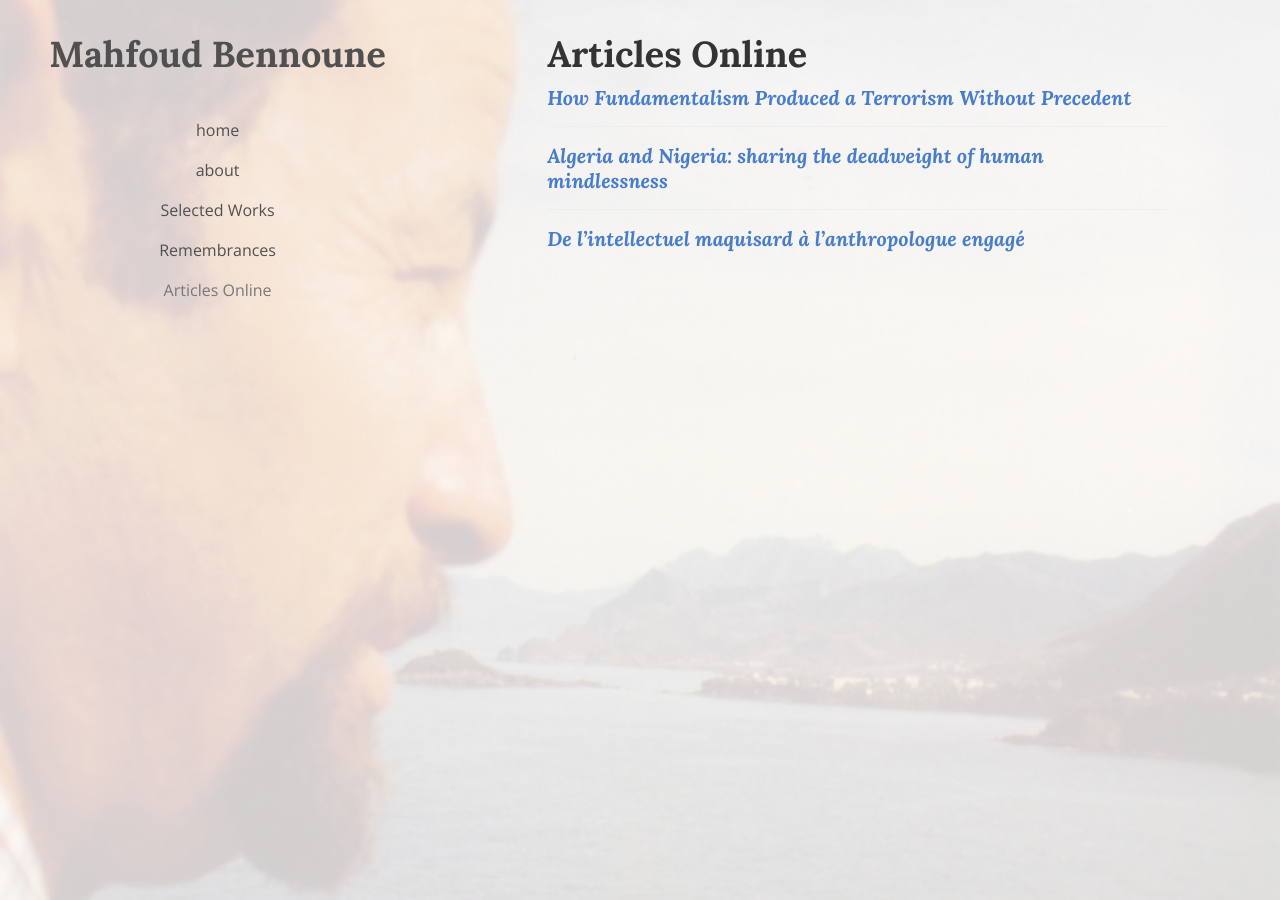
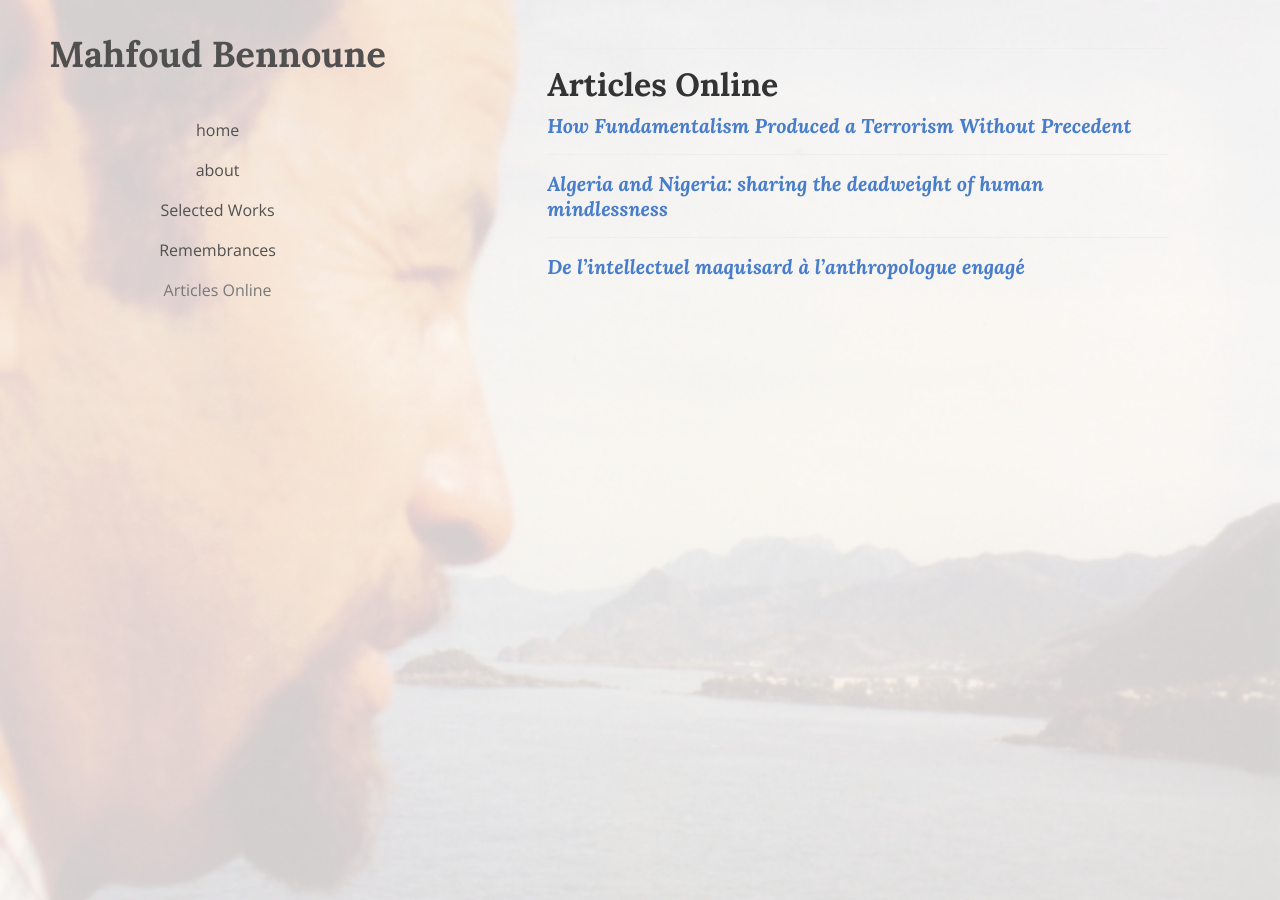
Before and after one commit to sonnetmedia/mahfoudbennoune.com, a Jekyll site: the page built from _pages/articles-online.md, in a window 1280 px wide. Built offline with Jekyll 4.4.1, drawn with Linux system fonts in a browser that asks for light colours; nearby versions of some CDN libraries.

Commit message:
make page heading smaller lower

```diff
--- a/_includes/articles/article.html
+++ b/_includes/articles/article.html
@@ -1,5 +1,5 @@
 <article class="hentry {% if page.class %}{{page.class}}{% endif %}">
-  <header>
+  <header><hr />
     {% if page.tags %}
       <div style="text-align:right;margin-bottom:1em;">
         <small class="button button-hidden">
@@ -10,7 +10,7 @@
       </div>
     {% endif %}
     {% if page.title %}
-    <h1 class="entry-title">{{page.title}}</h1>
+    <h2 class="entry-title">{{page.title}}</h2>
     {% endif %}
     {% if page.subtitle %}
     <h2>
```
